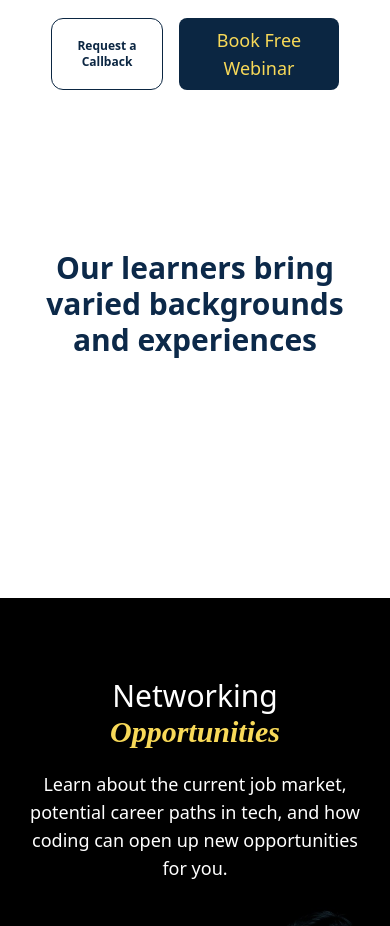
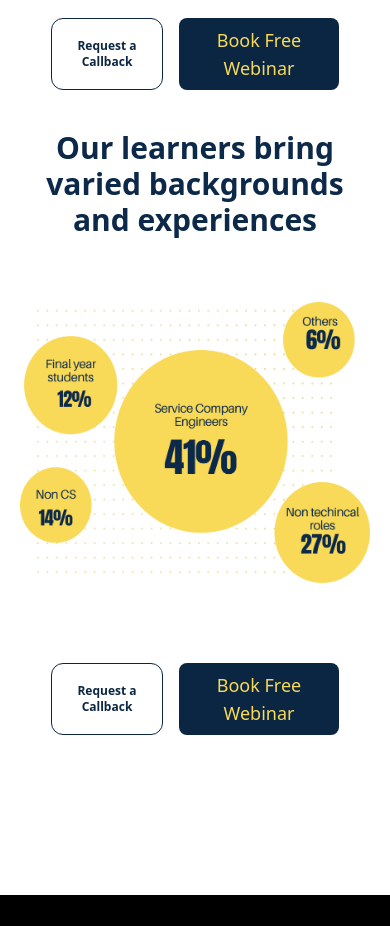
Before and after one commit to Abdul-Hannan232/WDA-Landingpage, a React (Create React App) app: page / in a window 390 px wide. Shown: the part 10340-11266 px from the top of the page. Built offline with nearby package versions, Linux system fonts and the light colour scheme.

Commit message:
experience section

```diff
--- a/src/component/experience.js
+++ b/src/component/experience.js
@@ -2,11 +2,12 @@ import React from 'react'
 
 export default function Experience ()  {
   return (
-    <div className='my-40'>
-      <h1 className='text-[#0C2949] md:text-5xl md:w-[600px] text-3xl md:mx-auto mx-5 text-center font-bold'>Our learners bring varied backgrounds and experiences</h1>
-      <div className='flex  justify-center gap-4 mt-20'>
-                <button className='border  md:block hidden border-[#0B2642] rounded-xl md:p-3 p-2 md:w-80 w-28 md:text-lg text-xs text-center text-[#0B2642] font-bold'>Request a Callback</button>
-                <button className='bg-[#0B2642] md:p-3 p-2 md:block hidden text-center md:rounded-xl rounded-lg md:w-96 w-40 md:text-lg text-lg text-[#F8D958]'>Book Free Webinar</button>
+    <div className='md:my-40 my-10 md:mx-0 mx-5'>
+      <h1 className='text-[#0C2949] md:text-5xl md:w-[600px] text-3xl md:mx-auto text-center font-bold'>Our learners bring varied backgrounds and experiences</h1>
+   <img src="./experience.png" alt="experience" className='md:mx-auto  my-16'/>
+     <div className='flex  justify-center gap-4 mt-20'>
+                <button className='border  border-[#0B2642] rounded-xl md:p-3 p-2 md:w-80 w-28 md:text-lg text-xs text-center text-[#0B2642] font-bold'>Request a Callback</button>
+                <button className='bg-[#0B2642] md:p-3 p-2  text-center md:rounded-xl rounded-lg md:w-96 w-40 md:text-lg text-lg text-[#F8D958]'>Book Free Webinar</button>
             </div>
 
     </div>
```
Also changed, not shown: public/experience.png (added).
